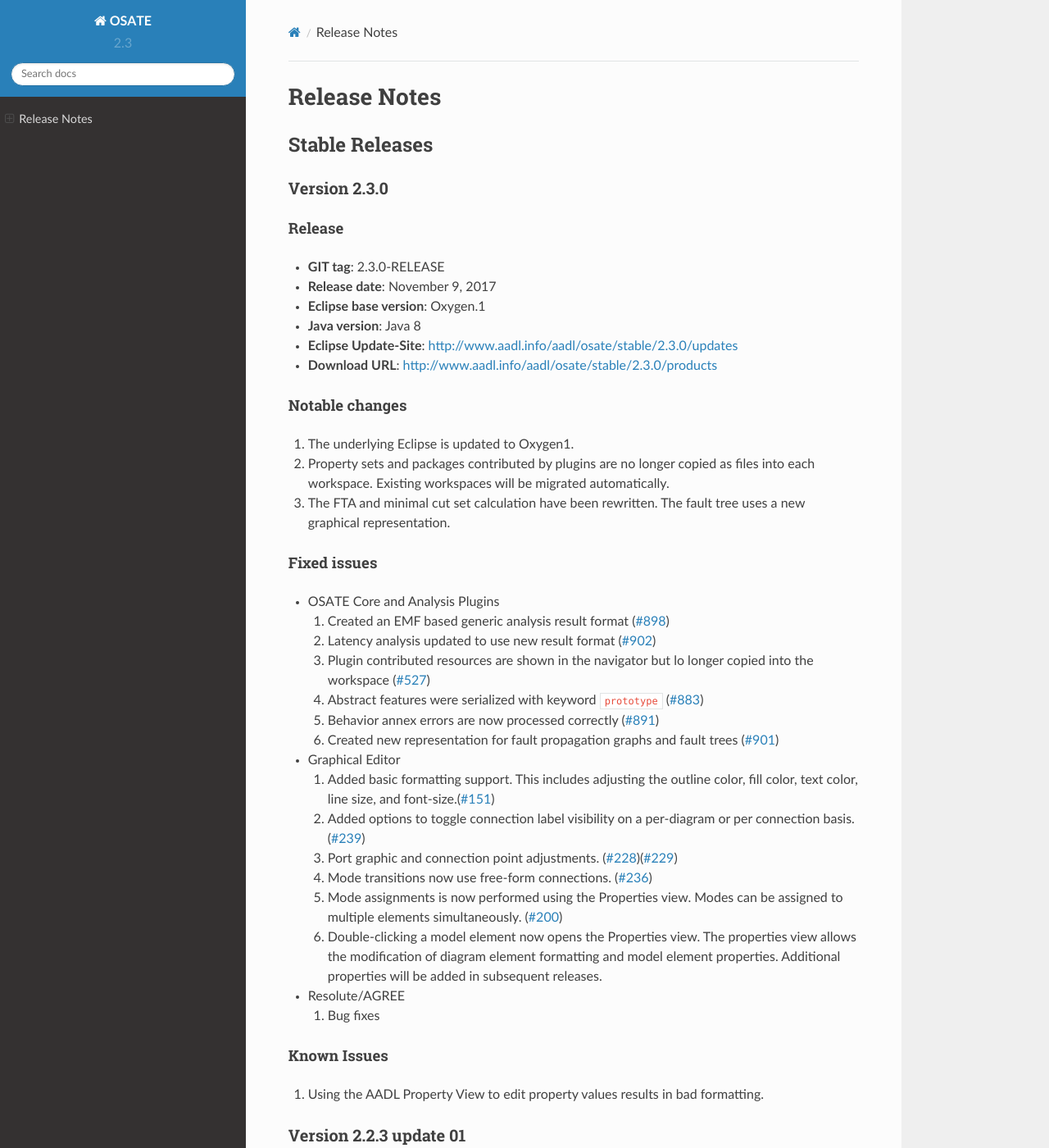
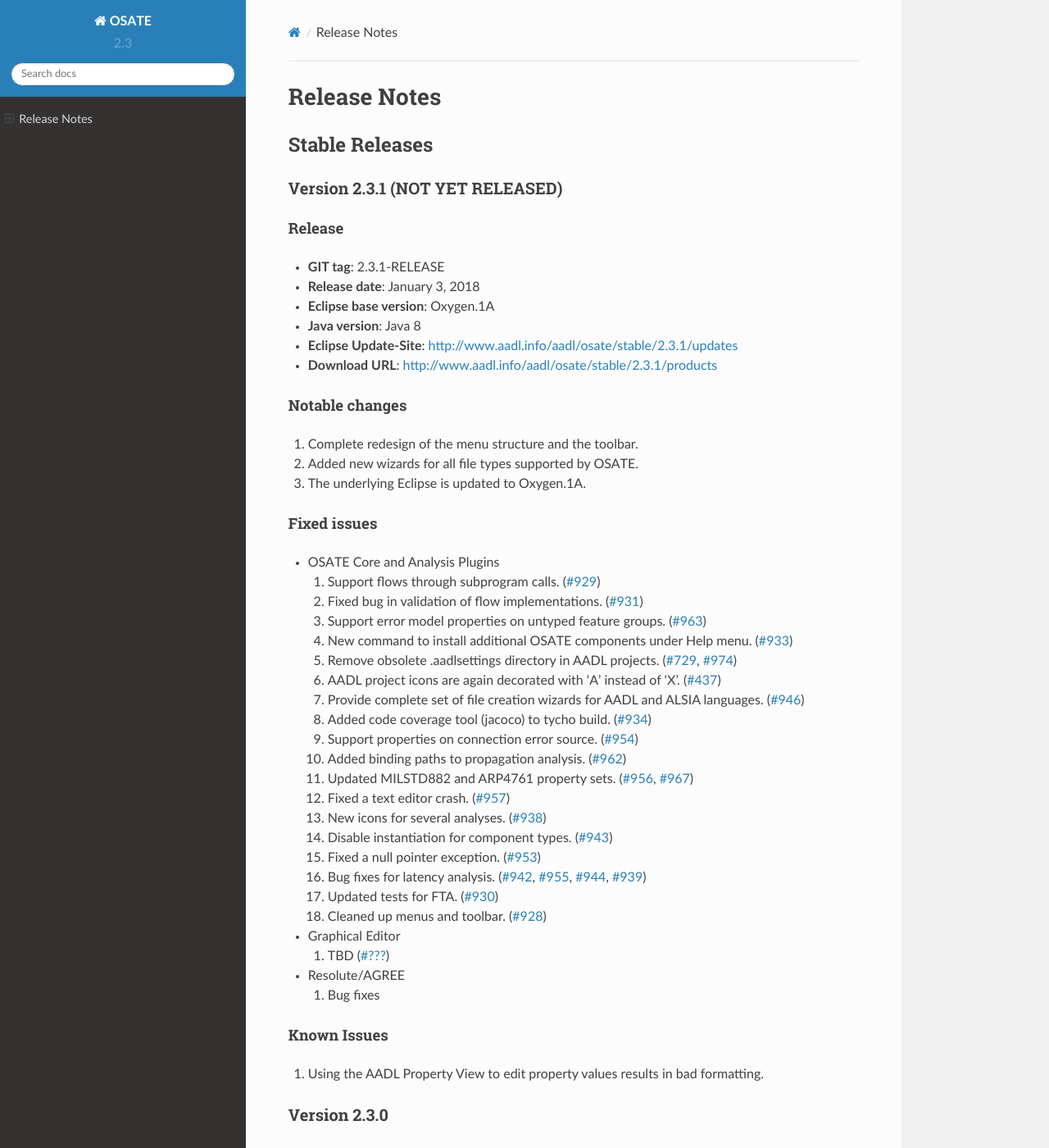
Before and after one commit to osate/website, a Sphinx documentation site: the page built from source/osate-releases.md, in a window 1280 px wide and 1400 px high. Shown: the whole window at 82% size. Built offline with Sphinx 7.4.7 and the Read the Docs theme 2.0.0, drawn with Linux system fonts in a browser that asks for light colours.

Commit message:
Release notes for 2.3.1 (except GE)

```diff
--- a/source/osate-releases.md
+++ b/source/osate-releases.md
@@ -1,6 +1,52 @@
 # Release Notes
 
 ## Stable Releases
+
+### Version 2.3.1 (NOT YET RELEASED)
+
+#### Release
+
+  - **GIT tag**: 2.3.1-RELEASE
+  - **Release date**: January 3, 2018
+  - **Eclipse base version**: Oxygen.1A
+  - **Java version**: Java 8
+  - **Eclipse Update-Site**: <http://www.aadl.info/aadl/osate/stable/2.3.1/updates>
+  - **Download URL**: <http://www.aadl.info/aadl/osate/stable/2.3.1/products>
+
+#### Notable changes
+1. Complete redesign of the menu structure and the toolbar.
+2. Added new wizards for all file types supported by OSATE.
+3. The underlying Eclipse is updated to Oxygen.1A.
+
+#### Fixed issues
+
+* OSATE Core and Analysis Plugins
+  1. Support flows through subprogram calls. ([#929](https://github.com/osate/osate2-core/issues/929))
+  2. Fixed bug in validation of flow implementations. ([#931](https://github.com/osate/osate2-core/issues/931))
+  3. Support error model properties on untyped feature groups. ([#963](https://github.com/osate/osate2-core/issues/963))
+  4. New command to install additional OSATE components under Help menu. ([#933](https://github.com/osate/osate2-core/issues/933))
+  5. Remove obsolete .aadlsettings directory in AADL projects. ([#729](https://github.com/osate/osate2-core/issues/729), [#974](https://github.com/osate/osate2-core/issues/974))
+  6. AADL project icons are again decorated with 'A' instead of 'X'. ([#437](https://github.com/osate/osate2-core/issues/437))
+  7. Provide complete set of file creation wizards for AADL and ALSIA languages. ([#946](https://github.com/osate/osate2-core/issues/946))
+  8. Added code coverage tool (jacoco) to tycho build. ([#934](https://github.com/osate/osate2-core/issues/934))
+  9. Support properties on connection error source. ([#954](https://github.com/osate/osate2-core/issues/954))
+  10. Added binding paths to propagation analysis. ([#962](https://github.com/osate/osate2-core/issues/962))
+  11. Updated MILSTD882 and ARP4761 property sets. ([#956](https://github.com/osate/osate2-core/issues/956), [#967](https://github.com/osate/osate2-core/issues/967))
+  12. Fixed a text editor crash. ([#957](https://github.com/osate/osate2-core/issues/957))
+  13. New icons for several analyses. ([#938](https://github.com/osate/osate2-core/issues/938))
+  14. Disable instantiation for component types. ([#943](https://github.com/osate/osate2-core/issues/943))
+  15. Fixed a null pointer exception. ([#953](https://github.com/osate/osate2-core/issues/953))
+  16. Bug fixes for latency analysis. ([#942](https://github.com/osate/osate2-core/issues/942), [#955](https://github.com/osate/osate2-core/issues/955), [#944](https://github.com/osate/osate2-core/issues/944), [#939](https://github.com/osate/osate2-core/issues/939))
+  17. Updated tests for FTA. ([#930](https://github.com/osate/osate2-core/issues/930))
+  18. Cleaned up menus and toolbar. ([#928](https://github.com/osate/osate2-core/issues928))
+* Graphical Editor
+  1. TBD ([#???](https://github.com/osate/osate-ge/issues/???))
+* Resolute/AGREE
+  1. Bug fixes
+
+#### Known Issues
+
+  1.  Using the AADL Property View to edit property values results in bad formatting.
 
 ### Version 2.3.0
 
```
